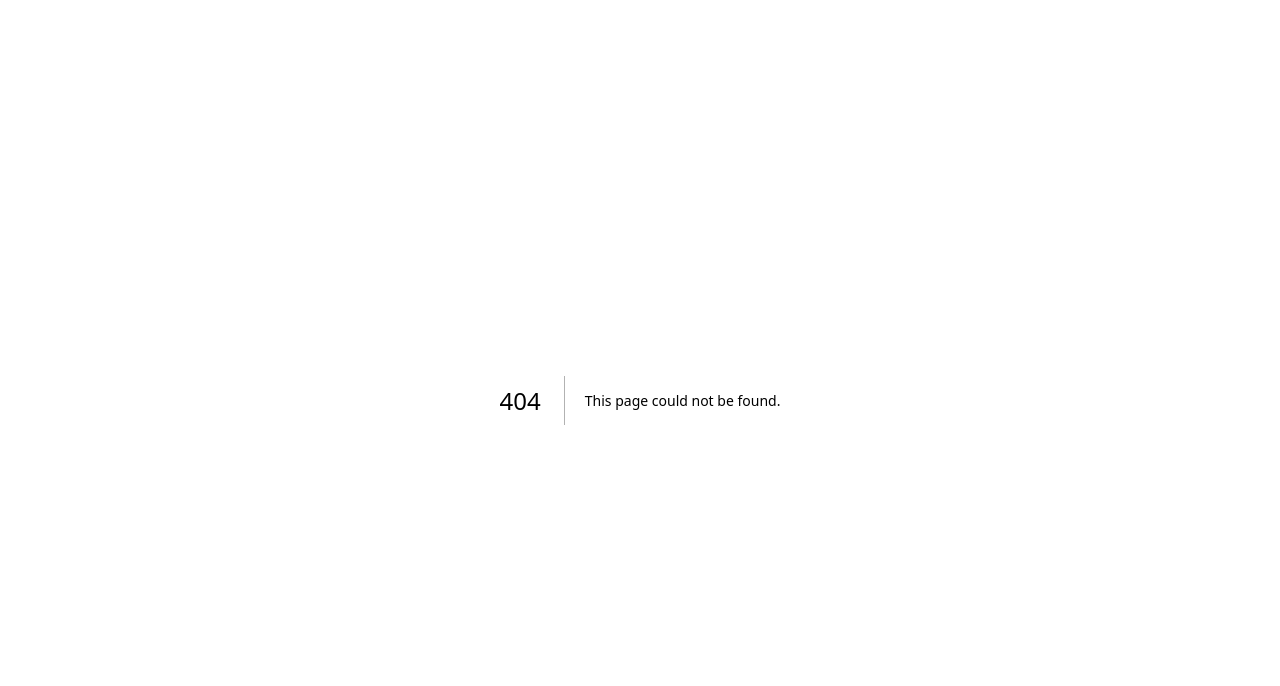
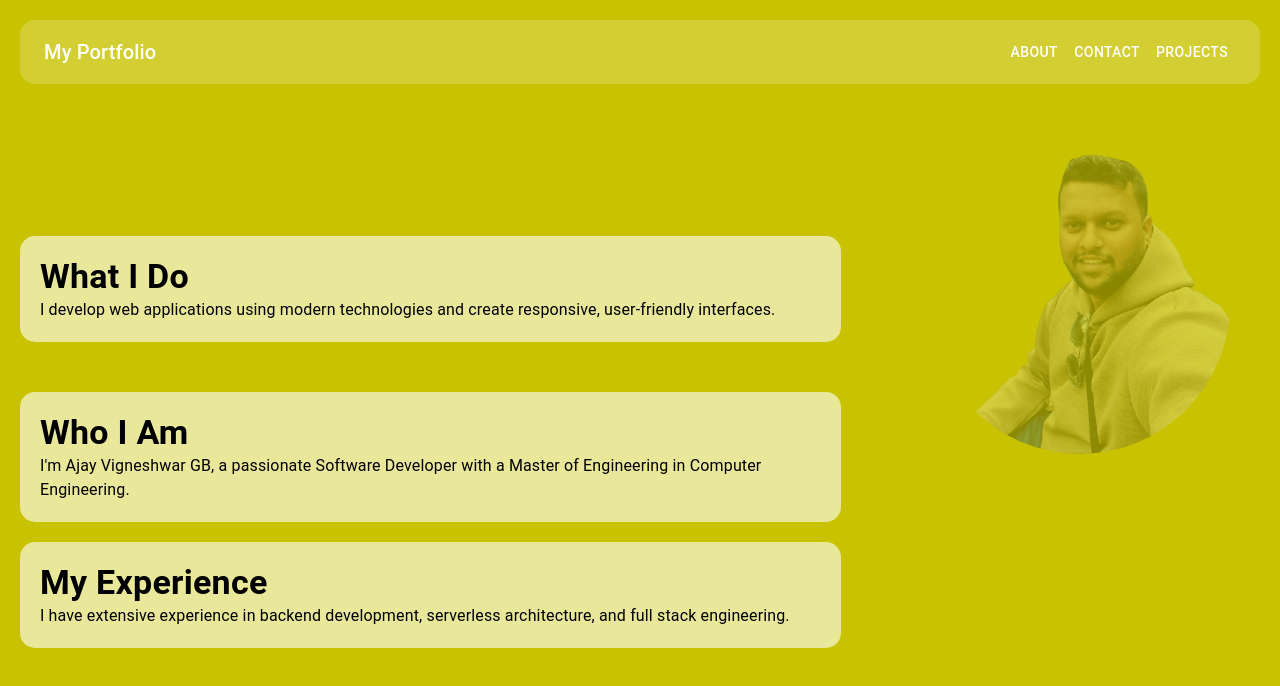
Before and after one commit to ajaygb01/nextjs-portfolio, a Next.js app: page /portfolio1 in a window 1280 px wide. Before the commit this address had no page. Shown: the top 686 px of the page. Built offline with nearby package versions, Linux system fonts and the light colour scheme.

Commit message:
adding changes

```diff
--- /dev/null
+++ b/pages/portfolio1.tsx
@@ -0,0 +1,132 @@
+import {
+    AppBar,
+    Avatar,
+    Box,
+    Button,
+    Grid,
+    Toolbar,
+    Typography,
+} from '@mui/material'
+import React from 'react'
+
+const styles = {
+    background: {
+        backgroundColor: '#c8c200',
+        color: 'black',
+        height: '100vh',
+        margin: 0,
+        display: 'flex',
+        flexDirection: 'column',
+        position: 'relative',
+    },
+    appBar: {
+        boxShadow: 'none',
+        backgroundColor: 'transparent',
+        display: 'flex',
+        justifyContent: 'center',
+    },
+    toolbar: {
+        backgroundColor: 'rgba(255, 255, 255, 0.2)',
+        backdropFilter: 'blur(10px)',
+        borderRadius: '15px',
+        margin: '20px',
+        padding: '10px 20px',
+        width: 'auto',
+    },
+    content: {
+        flexGrow: 1,
+        display: 'flex',
+        flexDirection: 'column',
+        justifyContent: 'center',
+        alignItems: 'center',
+        padding: '20px',
+        position: 'relative',
+        zIndex: 1,
+    },
+    section: {
+        marginBottom: '20px',
+        position: 'relative',
+        zIndex: 2,
+        backgroundColor: 'rgba(255, 255, 255, 0.6)',
+        backdropFilter: 'blur(10px)',
+        borderRadius: '15px',
+        padding: '20px',
+    },
+    boldText: {
+        fontWeight: 'bold',
+    },
+    avatar: {
+        width: 300,
+        height: 300,
+        position: 'absolute',
+        top: '50px',
+        right: '50px',
+        zIndex: 0,
+        opacity: 0.3,
+    },
+    whoIAmSection: {
+        marginTop: '50px',
+    },
+}
+
+const Portfolio1: React.FC = () => {
+    return (
+        <Box sx={styles.background}>
+            <AppBar position="static" sx={styles.appBar}>
+                <Toolbar sx={styles.toolbar}>
+                    <Typography variant="h6" sx={{ flexGrow: 1 }}>
+                        My Portfolio
+                    </Typography>
+                    <Button color="inherit">About</Button>
+                    <Button color="inherit">Contact</Button>
+                    <Button color="inherit">Projects</Button>
+                </Toolbar>
+            </AppBar>
+            <Box sx={styles.content}>
+                <Avatar
+                    alt="Ajay Vigneshwar GB"
+                    src="static/home.png" // Replace with the path to your profile picture
+                    sx={styles.avatar}
+                />
+                <Grid container spacing={2} alignItems="center">
+                    <Grid item xs={12} md={8}>
+                        <Box sx={styles.section}>
+                            <Typography variant="h4" sx={styles.boldText}>
+                                What I Do
+                            </Typography>
+                            <Typography variant="body1">
+                                I develop web applications using modern
+                                technologies and create responsive,
+                                user-friendly interfaces.
+                            </Typography>
+                        </Box>
+                        <Box
+                            sx={{ ...styles.section, ...styles.whoIAmSection }}
+                        >
+                            <Typography variant="h4" sx={styles.boldText}>
+                                Who I Am
+                            </Typography>
+                            <Typography variant="body1">
+                                I&apos;m Ajay Vigneshwar GB, a passionate
+                                Software Developer with a Master of Engineering
+                                in Computer Engineering.
+                            </Typography>
+                        </Box>
+                        <Box sx={styles.section}>
+                            <Typography variant="h4" sx={styles.boldText}>
+                                My Experience
+                            </Typography>
+                            <Typography variant="body1">
+                                I have extensive experience in backend
+                                development, serverless architecture, and full
+                                stack engineering.
+                            </Typography>
+                        </Box>
+                    </Grid>
+                </Grid>
+            </Box>
+        </Box>
+    )
+}
+
+export default Portfolio1
```
Also changed, not shown: public/static/home.png (added), 1 other file (tests, documents, lock files or other folders).
